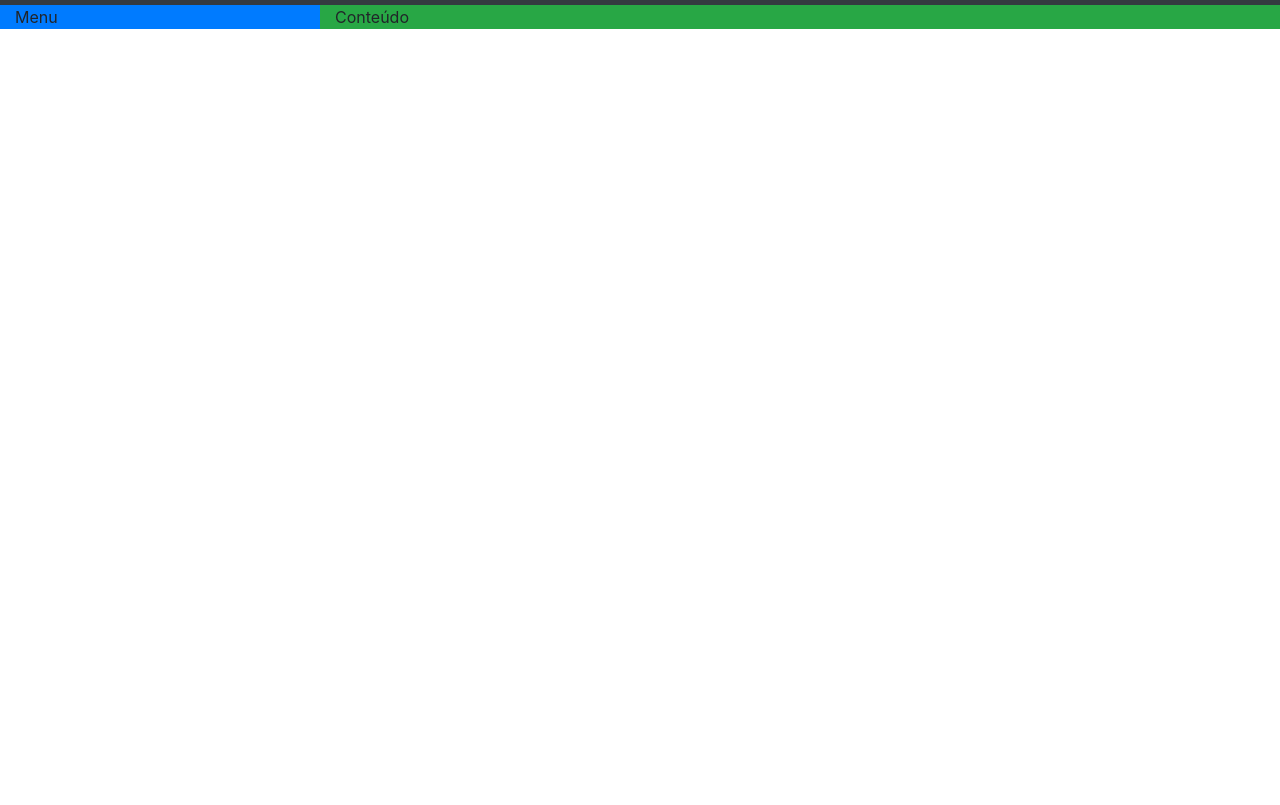
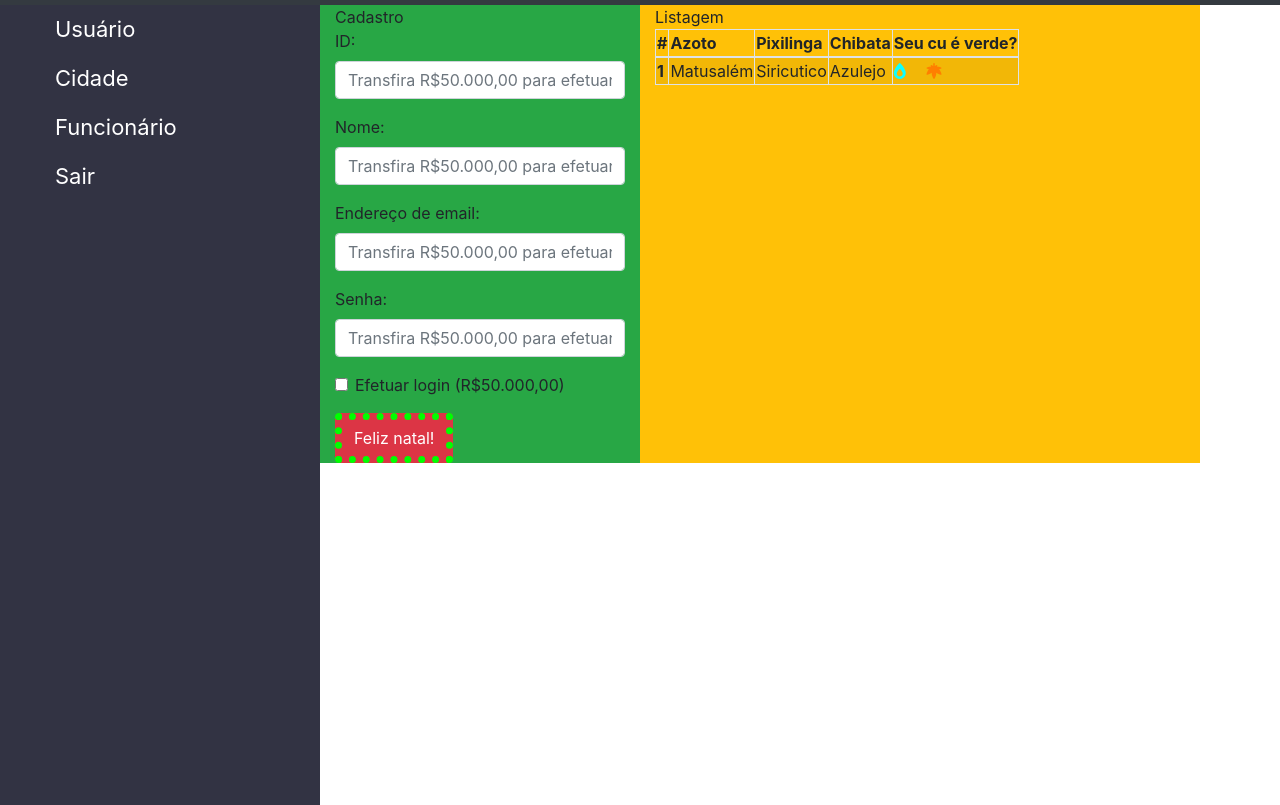
Before and after one commit to Caulim-Leandro-Martins/eu_sai_de_capelinha, a plain HTML site: page SELOF/Sistema/raiz.html in a window 1280 px wide. Shown: the part 87-892 px from the top of the page. Before the commit the page ends 800 px from the top, so only its background shows below. Drawn offline with nearby package versions, Linux system fonts and the light colour scheme; a web font is replaced by a local one.

Commit message:
Progresso realizado.

```diff
--- a/IdolMasters/testeKL/style.css
+++ b/IdolMasters/testeKL/style.css
@@ -37,17 +37,21 @@ div{
     margin-left:auto;
     margin-right:auto;
     transition:0.25s;
+    height:30px;
 }
 #frm{
     text-align:center;
     display:none;
     width:500px;
-    animation: formu 1s ease-in;
+    transition:0.25s ease;
 }
 .campo{
     width:250px;
     border:3px solid #ffffff;
     border-radius:20px;
+    height:20px;
+    font-family: 'Tiny5', 'Courier New', Courier, monospace;
+    font-size:15px;
 }
 .bt:hover{
     background-color:#00ffff;
--- a/SELOF/Sistema/raiz.html
+++ b/SELOF/Sistema/raiz.html
@@ -1,16 +1,21 @@
 <!DOCTYPE html>
 <html lang="pt-BR">
+
 <head>
   <meta charset="UTF-8">
   <meta name="viewport" content="width=device-width, initial-scale=1.0">
   <title>Ximbica</title>
-    <link rel="stylesheet" href="https://stackpath.bootstrapcdn.com/bootstrap/4.1.3/css/bootstrap.min.css" integrity="sha384-MCw98/SFnGE8fJT3GXwEOngsV7Zt27NXFoaoApmYm81iuXoPkFOJwJ8ERdknLPMO" crossorigin="anonymous">
+  <link rel="stylesheet" href="https://stackpath.bootstrapcdn.com/bootstrap/4.1.3/css/bootstrap.min.css"
+    integrity="sha384-MCw98/SFnGE8fJT3GXwEOngsV7Zt27NXFoaoApmYm81iuXoPkFOJwJ8ERdknLPMO" crossorigin="anonymous">
   <link rel="stylesheet" href="recursos/estilo.css">
+  <link rel="stylesheet" href="https://cdnjs.cloudflare.com/ajax/libs/font-awesome/6.6.0/css/all.min.css" integrity="sha512-Kc323vGBEqzTmouAECnVceyQqyqdsSiqLQISBL29aUW4U/M7pSPA/gEUZQqv1cwx4OnYxTxve5UMg5GT6L4JJg==" crossorigin="anonymous" referrerpolicy="no-referrer" />
 </head>
+
 <body>
-    <nav class="navbar navbar-expand-lg navbar-dark bg-dark">
+  <nav class="navbar navbar-expand-lg navbar-dark bg-dark" id=barranav>
     <a class="navbar-brand" href="#">Ximbica Network</a>
-        <button class="navbar-toggler" type="button" data-toggle="collapse" data-target="#conteudoNavbarSuportado" aria-controls="conteudoNavbarSuportado" aria-expanded="false" aria-label="Alterna navegação">
+    <button class="navbar-toggler" type="button" data-toggle="collapse" data-target="#conteudoNavbarSuportado"
+      aria-controls="conteudoNavbarSuportado" aria-expanded="false" aria-label="Alterna navegação">
       <span class="navbar-toggler-icon"></span>
     </button>
     <div class="collapse navbar-collapse" id="conteudoNavbarSuportado">
@@ -22,7 +27,8 @@
           <a class="nav-link" href="#">Você Não Vai Me Ver Mais</a>
         </li>
         <li class="nav-item dropdown">
-              <a class="nav-link dropdown-toggle" href="#" id="navbarDropdown" role="button" data-toggle="dropdown" aria-haspopup="true" aria-expanded="false">
+          <a class="nav-link dropdown-toggle" href="#" id="navbarDropdown" role="button" data-toggle="dropdown"
+            aria-haspopup="true" aria-expanded="false">
             Se Eu Largar O Freio
           </a>
           <div class="dropdown-menu" aria-labelledby="navbarDropdown">
@@ -45,13 +51,80 @@
   </nav>
   <div class="container-fluid">
     <div class="row">
-            <div class="col-md-3 bg-primary">Menu</div>
-            <div class="col-md-9 bg-success">Conteúdo</div>
+      <div class="col-md-3 menu">
+        <ul class="menu">
+          <li><a href="./principal.php" class="menu-item">Usuário</a></li>
+          <li><a href="./cidade.php" class="menu-item">Cidade</a></li>
+          <li><a href="./funcionario.php" class="menu-item">Funcionário</a></li>
+          <li><a href="./sair.php" class="menu-item">Sair</a></li>
+        </ul>
+      </div>
+      <div class="col-md-9">
+        <div class="row">
+          <div class="col-md-4 bg-success">Cadastro<br>
+            <form>
+              <div class="form-group">
+                <label>ID:</label>
+                <input type="text" class="form-control" placeholder="Transfira R$50.000,00 para efetuar o login.">
+              </div>
+              <div class="form-group">
+                <label>Nome:</label>
+                <input type="text" class="form-control" placeholder="Transfira R$50.000,00 para efetuar o login.">
+              </div>
+              <div class="form-group">
+                <label>Endereço de email:</label>
+                <input type="text" class="form-control" placeholder="Transfira R$50.000,00 para efetuar o login.">
+              </div>
+              <div class="form-group">
+                <label>Senha:</label>
+                <input type="password" class="form-control" placeholder="Transfira R$50.000,00 para efetuar o login.">
+              </div>
+              <div class="form-group form-check">
+                <input type="checkbox" class="form-check-input" id="exampleCheck1">
+                <label class="form-check-label" for="exampleCheck1">Efetuar login (R$50.000,00)</label>
+              </div>
+              <button type="submit" class="btn btn-danger bicho">Feliz natal!</button>
+            </form>
+          </div>
+          <div class="col-md-7 bg-warning">Listagem
+            <table class="table-striped table-bordered">
+              <thead>
+                <tr>
+                  <th scope="col">#</th>
+                  <th scope="col">Azoto</th>
+                  <th scope="col">Pixilinga</th>
+                  <th scope="col">Chibata</th>
+                  <th scope="col">Seu cu é verde?</th>
+                </tr>
+              </thead>
+              <tbody>
+                <tr>
+                  <th scope="row">1</th>
+                  <td>Matusalém</td>
+                  <td>Siricutico</td>
+                  <td>Azulejo</td>
+                  <td>
+                    <a href=""><i class="fa-solid fa-fire-flame-simple mr-3" style="color: #0fffff;"></i></a>
+                    <a href=""><i class="fa-solid fa-cannabis fa-rotate-180" style="color: #ff7f00;"></i></a>
+                  </td>
+                </tr>
+              </tbody>
+            </table>
           </div>
         </div>
-    <script src="https://code.jquery.com/jquery-3.3.1.slim.min.js" integrity="sha384-q8i/X+965DzO0rT7abK41JStQIAqVgRVzpbzo5smXKp4YfRvH+8abtTE1Pi6jizo" crossorigin="anonymous"></script>
-    <script src="https://cdnjs.cloudflare.com/ajax/libs/popper.js/1.14.3/umd/popper.min.js" integrity="sha384-ZMP7rVo3mIykV+2+9J3UJ46jBk0WLaUAdn689aCwoqbBJiSnjAK/l8WvCWPIPm49" crossorigin="anonymous"></script>
-    <script src="https://stackpath.bootstrapcdn.com/bootstrap/4.1.3/js/bootstrap.min.js" integrity="sha384-ChfqqxuZUCnJSK3+MXmPNIyE6ZbWh2IMqE241rYiqJxyMiZ6OW/JmZQ5stwEULTy" crossorigin="anonymous"></script>
+      </div>
+    </div>
+  </div>
+  <script src="https://code.jquery.com/jquery-3.3.1.slim.min.js"
+    integrity="sha384-q8i/X+965DzO0rT7abK41JStQIAqVgRVzpbzo5smXKp4YfRvH+8abtTE1Pi6jizo"
+    crossorigin="anonymous"></script>
+  <script src="https://cdnjs.cloudflare.com/ajax/libs/popper.js/1.14.3/umd/popper.min.js"
+    integrity="sha384-ZMP7rVo3mIykV+2+9J3UJ46jBk0WLaUAdn689aCwoqbBJiSnjAK/l8WvCWPIPm49"
+    crossorigin="anonymous"></script>
+  <script src="https://stackpath.bootstrapcdn.com/bootstrap/4.1.3/js/bootstrap.min.js"
+    integrity="sha384-ChfqqxuZUCnJSK3+MXmPNIyE6ZbWh2IMqE241rYiqJxyMiZ6OW/JmZQ5stwEULTy"
+    crossorigin="anonymous"></script>
   <script src="./recursos/roteiro.js"></script>
 </body>
+
 </html>
--- a/SELOF/Sistema/recursos/estilo.css
+++ b/SELOF/Sistema/recursos/estilo.css
@@ -33,3 +33,24 @@
     font-weight: 400;
     font-style: normal;
   }
+.menu{
+    background-color: rgb(50, 51, 67);
+    height: 100vh; /* altura máxima da tela */
+    list-style: none;
+}
+.menu-item{
+    display: block;
+    color: white;
+    padding: 8px 0px;
+    font-size: 22px;
+}
+.menu-item:hover{
+    text-decoration: none;
+    color: aqua;
+    transition: 1s;
+}
+@media(max-width: 768px){
+    .menu{
+        display: none;
+    }
+}
```
Lines whose indentation alone changed are shown as unchanged.
